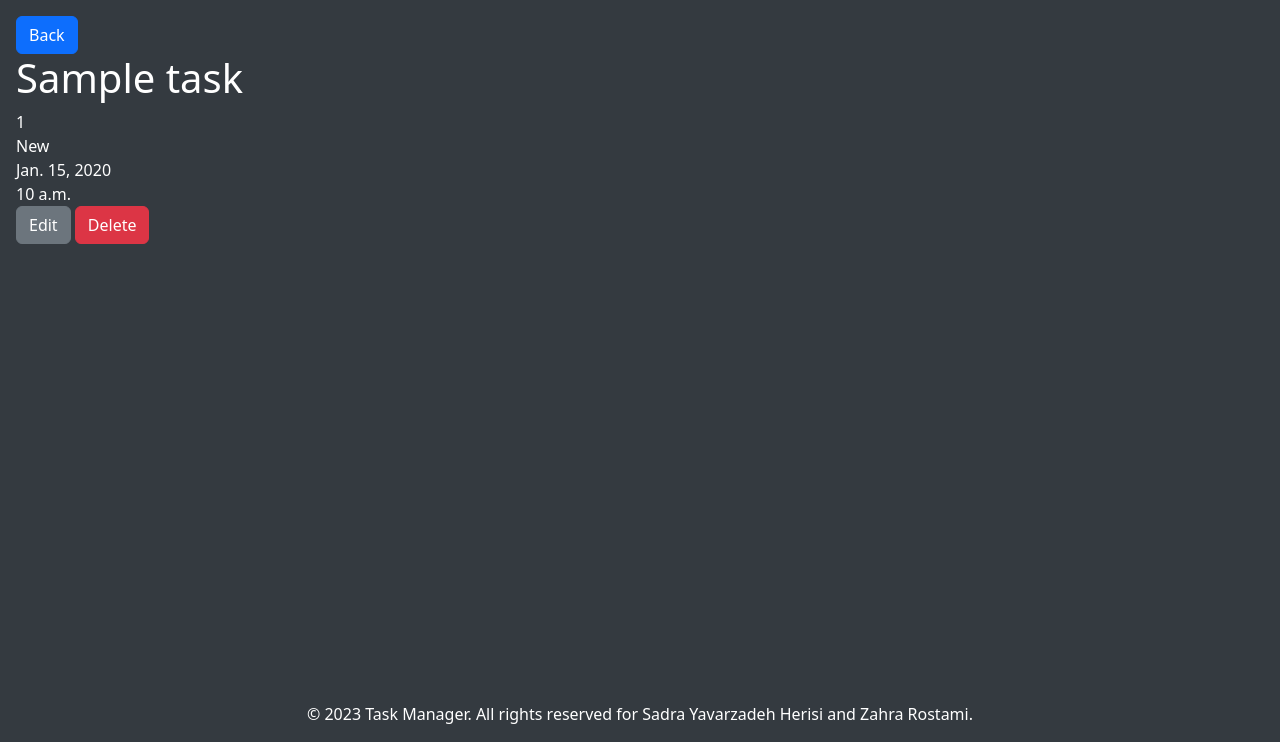
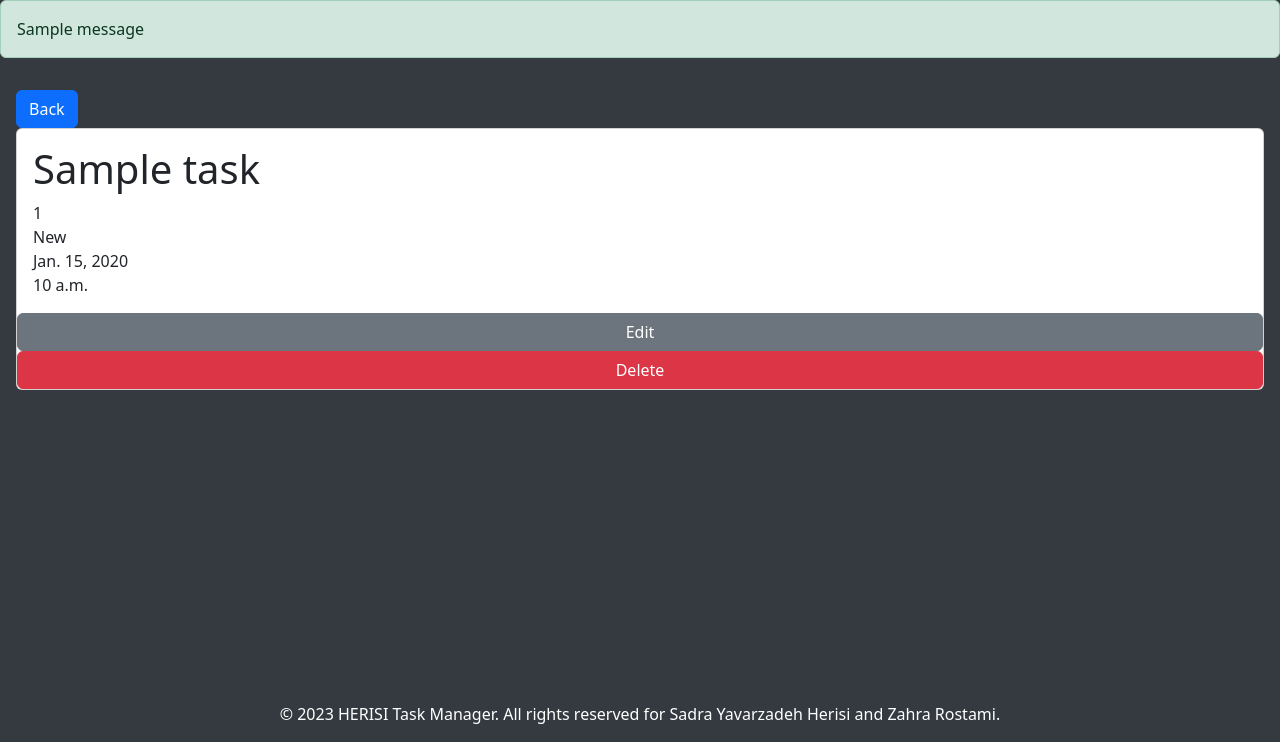
Before and after one commit to sadrayavar/djangoTemplate-taskManger, a Django app: template task/templates/singleTask.html in a window 1280 px wide. Shown: the part 58-800 px from the top of the page. Run offline with Django 4.2, Linux system fonts and the light colour scheme; the template is opened without the code that fills it: values that come from a table or form of the project are taken from there, others are empty; tables that the repository leaves empty hold one stand-in row (values such as "Sample post"); one stand-in notice (Sample message) is shown; some libraries are stand-ins or nearby versions.

Commit message:
add: delete and edit task edit: convert ' to " add: messages

```diff
--- a/task/templates/singleTask.html
+++ b/task/templates/singleTask.html
@@ -1,15 +1,19 @@
-{% extends 'base.html' %}
+{% extends "base.html" %}
 {% block title %}
 {% endblock title %}
 {% block content %}
-    <a href="{% url 'taskList' %}" class="btn btn-primary ">
+    <a href=".." class="btn btn-primary ">
         <div>Back</div>
     </a>
-    <h1>{{ task.title }}</h1>
-    <div>{{ task.priority }}</div>
-    <div>{{ task.state }}</div>
-    <div>{{ task.deadline_date }}</div>
-    <div>{{ task.deadline_time }}</div>
-    <button class="btn btn-secondary">Edit</button>
-    <button class="btn btn-danger">Delete</button>
+    <div class="card">
+        <div class="card-body">
+            <h1>{{ task.title }}</h1>
+            <div>{{ task.priority }}</div>
+            <div>{{ task.state }}</div>
+            <div>{{ task.deadline_date }}</div>
+            <div>{{ task.deadline_time }}</div>
+        </div>
+        <a href="{% url "editTask" task.id %}" class="btn btn-secondary">Edit</a>
+        <a href="{% url "deleteTask" task.id %}" class="btn btn-danger">Delete</a>
+    </div>
 {% endblock content %}
--- a/task/templates/taskForm.html
+++ b/task/templates/taskForm.html
@@ -3,10 +3,10 @@
   Tasks
 {% endblock title %}
 {% block content %}
-  <a href="{% url 'taskList' %}" class="btn btn-primary ">
+  <a href="." class="btn btn-primary ">
     <div>Back</div>
   </a>
-  <form method="post" action="{% url 'taskList' %}">
+  <form method="post" action="">
     {% csrf_token %}
     <div class="form-group">{{ form.title.label_tag }} {{ form.title }}</div>
     <div class="form-group">{{ form.priority.label_tag }} {{ form.priority }}</div>
--- a/task/urls.py
+++ b/task/urls.py
@@ -4,5 +4,7 @@ from . import views
 urlpatterns = [
     path("", views.taskList, name="taskList"),
     path("<int:taskId>/", views.singleTask, name="singleTask"),
+    path("<int:taskId>/delete", views.deleteTask, name="deleteTask"),
+    path("<int:taskId>/edit", views.editTask, name="editTask"),
     path("add/", views.addTask, name="addTask"),
 ]
--- a/taskManager/templates/base.html
+++ b/taskManager/templates/base.html
@@ -1,18 +1,30 @@
 {% load static %}
-
 <!DOCTYPE html>
-<html>
+<html lang="en">
   <head>
     <meta charset="UTF-8" />
     <meta name="viewport" content="width=device-width, initial-scale=1.0" />
-    <link rel="stylesheet" href="{% static 'css/bootstrap.min.css' %}" />
-    {% block style %} {% include 'styles.html' %} {% endblock %}
-    <title>{% block title %}{% endblock %}</title>
+    <link rel="stylesheet" href="{% static "css/bootstrap.min.css" %}" />
+    {% block style %}
+      {% include "styles.html" %}
+    {% endblock style %}
+    <title>
+      {% block title %}
+      {% endblock title %}
+    </title>
   </head>
   <body>
-    {% block header %} {% include 'header.html' %} {% endblock %}
-    <div class="content m-3">{% block content %} {% endblock %}</div>
-    {% block footer %} {% include 'footer.html' %} {% endblock %}
-    <script src="{% static 'js/bootstrap.min.js' %}"></script>
+    {% block header %}
+      {% include "header.html" %}
+    {% endblock header %}
+    {% include "messages.html" %}
+    <div class="content m-3">
+      {% block content %}
+      {% endblock content %}
+    </div>
+    {% block footer %}
+      {% include "footer.html" %}
+    {% endblock footer %}
+    <script src="{% static "js/bootstrap.min.js" %}"></script>
   </body>
 </html>
--- a/taskManager/templates/footer.html
+++ b/taskManager/templates/footer.html
@@ -1,3 +1,3 @@
 <footer class="footer m-auto m-1">
-  <p>&copy; 2023 Task Manager. All rights reserved for Sadra Yavarzadeh Herisi and Zahra Rostami.</p>
+  <p>&copy; 2023 HERISI Task Manager. All rights reserved for Sadra Yavarzadeh Herisi and Zahra Rostami.</p>
 </footer>
--- /dev/null
+++ b/taskManager/templates/messages.html
@@ -0,0 +1,3 @@
+{% if messages %}
+    {% for msg in messages %}<p class="alert alert-{{ msg.tags }}">{{ msg }}</p>{% endfor %}
+{% endif %}
```
Also changed, not shown: task/templates/taskList.html (+7 -5 lines), task/views.py (+32 -5 lines).
